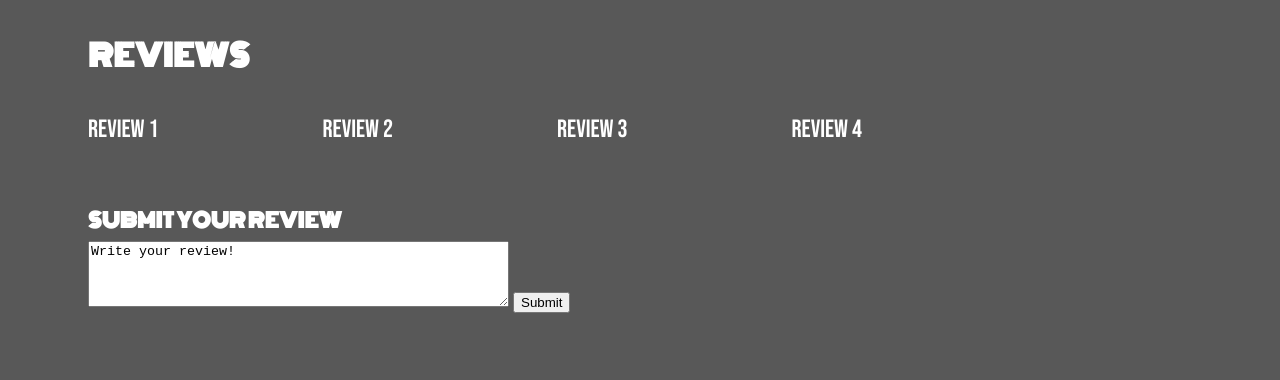
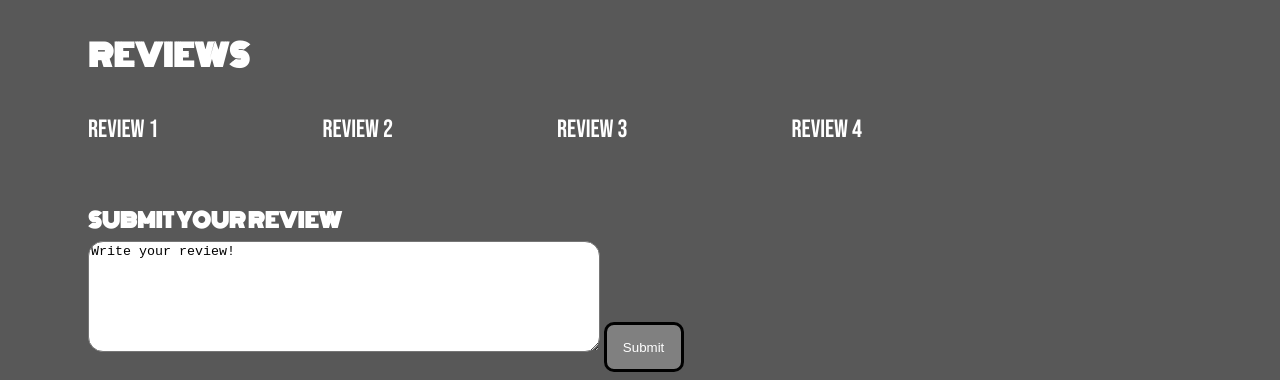
Before and after one commit to tahha00/CreativeHub-BE-FE, a plain HTML site: page frontend/class-page/class.html in a window 1280 px wide. Shown: the part 810-1190 px from the top of the page. Before the commit the page ends 1131 px from the top, so only its background shows below. Drawn offline with Linux system fonts and the light colour scheme.

Commit message:
changed submit review button

```diff
--- a/frontend/class-page/class.css
+++ b/frontend/class-page/class.css
@@ -128,6 +128,9 @@ body {
 #typeReview {
   margin-top: -40px;
   margin-left: 80px;
+  border-radius: 15px;
+  width: 40%;
+  height: 105px;
 }
 
 .reviewTitle {
@@ -135,6 +138,16 @@ body {
   color: white;
   padding: 10px 80px;
   font-size: 30px;
+}
+
+#submitReviewBtn {
+  border-radius: 10px;
+  border: 3px solid black;
+  background-color: grey;
+  color: white;
+  height: 50px;
+  width: 80px;
+
 }
 
 .userReviews {
--- a/frontend/class-page/class.html
+++ b/frontend/class-page/class.html
@@ -61,7 +61,7 @@
         <h2 class="submitReviewTitle">SUBMIT YOUR REVIEW</h2>
       <label for="review"></label><br>
         <textarea id="typeReview" name="review" rows="4" cols="50">Write your review!</textarea>
-        <input type="submit" value="Submit">
+        <input id="submitReviewBtn" type="submit" value="Submit">
       </form>
     </div>
 
```
